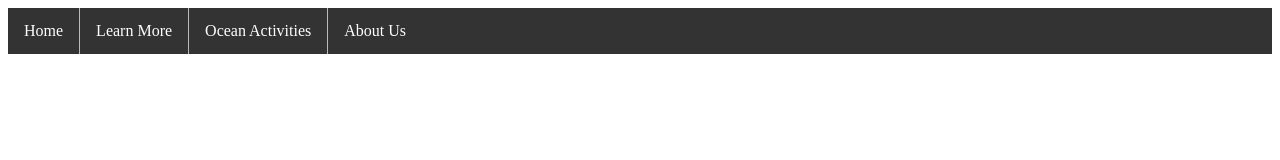
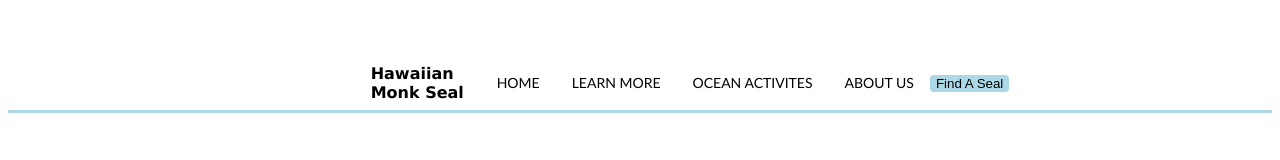
Before and after one commit to keskami/Monkseal-Database-Website, a plain HTML site: page main.html in a window 1280 px wide. Drawn offline with Linux system fonts and the light colour scheme.

Commit message:
first screen

```diff
--- a/main.html
+++ b/main.html
@@ -3,37 +3,51 @@
   <head>
     <title>Website with Navigable Tabs</title>
     <style>
+      #findSeal {
+        border: none;
+        background-color: lightblue;
+        border-radius: 4px;
+      }
+      #MonkSeal {
+        font-size: 16px;
+        margin-left: 60px;
+        width: 110px;
+        font-weight: bold;
+        font-family: "Lucida Sans", "Lucida Sans Regular", "Lucida Grande",
+          "Lucida Sans Unicode", Geneva, Verdana, sans-serif;
+      }
       ul {
+        height: 50px;
+        display: flex;
+        justify-content: center;
+        align-items: center;
+        margin-top: 60px;
         list-style-type: none;
-        margin: 0;
-        padding: 0;
+
         overflow: hidden;
-        background-color: #333;
+        background-color: white;
+        border-bottom: 3px solid lightblue;
       }
 
       li {
+        padding-bottom: 5px;
+        font-size: 14px;
         float: left;
+        font-family: "Gill Sans", "Gill Sans MT", Calibri, "Trebuchet MS",
+          sans-serif;
       }
 
       li a {
         display: block;
-        color: white;
+        color: black;
         text-align: center;
         padding: 14px 16px;
         text-decoration: none;
       }
-      li {
-        border-right: 1px solid #bbb;
-      }
-
-      li:last-child {
-        border-right: none;
-        border-left: none;
-      }
 
       /* Change the link color to #111 (black) on hover */
       li a:hover {
-        background-color: #111;
+        background-color: lightblue;
       }
       .active {
         background-color: #04aa6d;
@@ -42,13 +56,13 @@
   </head>
   <body>
     <ul>
-      <li><a href="Screens/home.html">Home</a></li>
-      <li><a href="Screens/learnMore.html">Learn More</a></li>
-      <li><a href="Screens/oceanActivities.html">Ocean Activities</a></li>
-      <li><a href="Screens/aboutUs.html">About Us</a></li>
+      <li id="MonkSeal">Hawaiian Monk Seal</li>
+      <li><a href="Screens/home.html">HOME</a></li>
+      <li><a href="Screens/learnMore.html">LEARN MORE</a></li>
+      <li><a href="Screens/oceanActivities.html">OCEAN ACTIVITES</a></li>
+      <li><a href="Screens/aboutUs.html">ABOUT US</a></li>
+      <li style="float: right"><button id="findSeal">Find A Seal</button></li>
     </ul>
-    <script type = "text/javascript">
-
-    </script>
+    <script type="text/javascript"></script>
   </body>
 </html>
```
